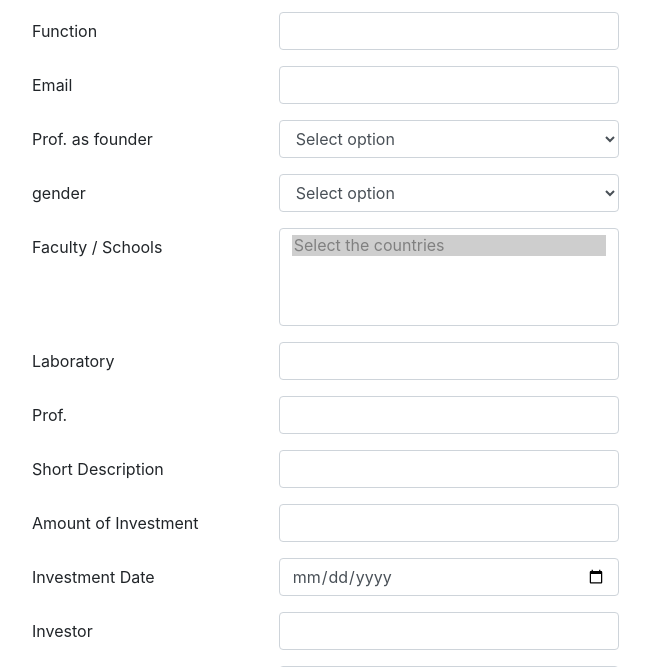
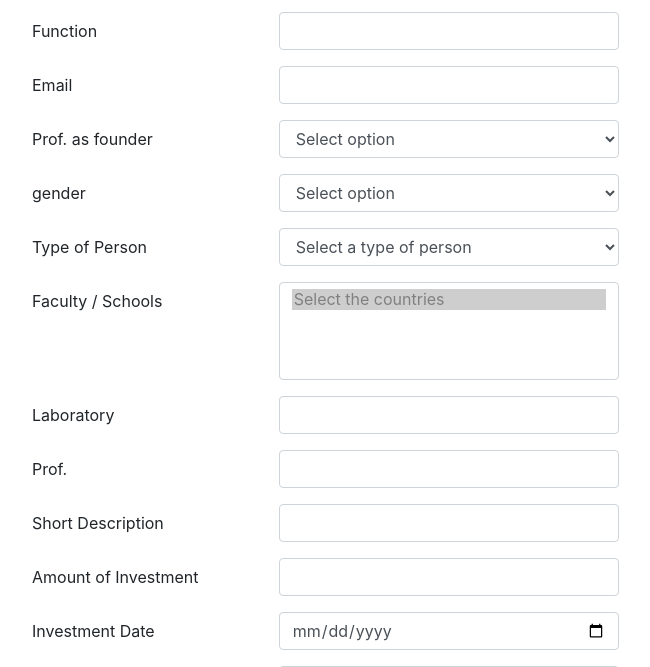
Before and after one commit to epfl-si/vpi-startups, a PHP site: page /add_new_company.php in a window 1280 px wide. Shown: the part 1222-1889 px from the top of the page, without its empty margins (68-718 px from the left). Run offline with PHP 8.4, Linux system fonts and the light colour scheme; the visitor is signed in with stand-in values (Sample User, id 1); data that the repository does not hold is empty; some libraries are stand-ins or nearby versions.

Commit message:
corrections for adding a new startup to the database

```diff
--- a/add_new_company.php
+++ b/add_new_company.php
@@ -65,9 +65,9 @@ if(isset($_SESSION['user']))
                 </div>
                 <!-- Combobox pour afficher tout les types d\'une startup -->
                 <div class="form-group row">
-                    <label for="type" class="col-sm-4 col-form-label">Type Startup</label>
+                    <label for="type_startup" class="col-sm-4 col-form-label">Type Startup</label>
                     <div class="col-sm-6">
-                        <select class="form-control" class="selectpicker" data-dropup-auto="true" name="type" id="type">
+                        <select class="form-control" class="selectpicker" data-dropup-auto="true" name="type_startup" id="type_startup">
                             <option name="NULL" value="NULL" disabled selected>Select a type</option>
                             <option name="none" value="None">None</option>';
                             $type_data = $db-> query('SELECT type_startup FROM type_startup');
@@ -84,7 +84,7 @@ if(isset($_SESSION['user']))
                 <div class="form-group row">
                     <label for="category" class="col-sm-4 col-form-label">Category</label>
                     <div class="col-sm-6">
-                    <select class="form-control" class="selectpicker" data-dropup-auto="true" name="category id="category>
+                    <select class="form-control" class="selectpicker" data-dropup-auto="true" name="category" id="category">
                         <option name="NULL" value="NULL" disabled selected>Select a category</option>';
                         $category_data = $db-> query('SELECT category FROM category');
                         $data_category = $category_data -> fetchAll();
@@ -128,7 +128,7 @@ if(isset($_SESSION['user']))
                 </div>
                 <!-- Combobox pour afficher tout les sectors d\'une startup -->
                 <div class="form-group row">
-                    <label for="sectors" class="col-sm-4 col-form-label">Sectors </label>
+                    <label for="sector" class="col-sm-4 col-form-label">Sectors </label>
                     <div class="col-sm-6">
                         <select class="form-control" class="selectpicker" data-dropup-auto="true" name="sector" id="sector">
                             <option name="NULL" value="NULL" disabled selected>Select a sector</option>';
@@ -215,8 +215,8 @@ if(isset($_SESSION['user']))
                     <div class="col-sm-6">
                         <select class="form-control" class="selectpicker" data-dropup-auto="true" name="prof_as_founder" id="prof_as_founder">
                             <option name="NULL" value="NULL" disabled selected>Select option</option>
-                            <option value="yes">Yes</option>
-                            <option value="no">No</option>
+                            <option value="1">Yes</option>
+                            <option value="0">No</option>
                         </select>
                     </div>
                 </div>
@@ -226,8 +226,24 @@ if(isset($_SESSION['user']))
                     <div class="col-sm-6">
                         <select class="form-control" class="selectpicker" data-dropup-auto="true" name="gender" id="gender">
                             <option name="NULL" value="NULL" disabled selected>Select option</option>
-                            <option value="yes">Yes</option>
-                            <option value="no">No</option>
+                            <option value="1">Yes</option>
+                            <option value="0">No</option>
+                        </select>
+                    </div>
+                </div>
+                <!-- Champ pour le type de personne de la startup-->
+                <div class="form-group row">
+                    <label for="type_of_person" class="col-sm-4 col-form-label">Type of Person </label>
+                    <div class="col-sm-6">
+                        <select class="form-control" class="selectpicker" data-dropup-auto="true" name="type_of_person" id="type_of_person">
+                            <option name="NULL" value="NULL" disabled selected>Select a type of person</option>';
+                            $type_of_person_data = $db-> query('SELECT type_of_person FROM type_of_person');
+                            $data_type_of_person = $type_of_person_data -> fetchAll();
+                            foreach ($data_type_of_person as $type_of_person)
+                            {
+                                echo '<option value="'.$type_of_person['type_of_person'].'">'.$type_of_person['type_of_person'].'</option>';
+                            }
+                        echo '
                         </select>
                     </div>
                 </div>
@@ -358,7 +374,7 @@ if(isset($_SESSION['user']))
                 var epfl_grant_after_check = document.getElementById("epfl_grant").value;
 
                 //Récuperer la valeur du champs avec l\'id awards_competitions
-                var awards_competitions_after_check = document.getElementById("awards_competitions").value;
+                var awards_competition_after_check = document.getElementById("awards_competitions").value;
 
                 //Récuperer la valeur du champs avec l\'id key_words
                 var key_words_after_check = document.getElementById("key_words").value;
@@ -370,7 +386,7 @@ if(isset($_SESSION['user']))
                 var firstname_after_check = document.getElementById("firstname").value;
 
                 //Récuperer la valeur du champs avec l\'id function
-                var function_after_check = document.getElementById("function_startup").value;
+                var function_startup_after_check = document.getElementById("function_startup").value;
 
                 //Récuperer la valeur du champs avec l\'id email
                 var email_after_check = document.getElementById("email").value;
@@ -399,29 +415,20 @@ if(isset($_SESSION['user']))
                 //Si les regex ont été respectées, alors il démarre l\'écriture des données dans la base de données
 
                 //Mettre dans des variables les valeurs des comboboxes
-                var selected_status = document.querySelectorAll("#status option:checked");
-                var values_status = Array.from(selected_status).map(el => el.value);
 
-                var selected_type_startup = document.querySelectorAll("#type_startup option:checked");
-                var values_type_startup = Array.from(selected_type_startup).map(el => el.value);
-
-                var selected_sector = document.querySelectorAll("#sector option:checked");
-                var values_sector = Array.from(selected_sector).map(el => el.value);
-
-                var selected_category = document.querySelectorAll("#category option:checked");
-                var values_category = Array.from(selected_category).map(el => el.value);
+                var status = document.getElementById("status").value;
+                var type_startup = document.getElementById("type_startup").value;
+                var sector = document.getElementById("sector").value;
+                var category = document.getElementById("category").value;
+                var ceo_education_level = document.getElementById("ceo_education_level").value;
+                var prof_as_founder = document.getElementById("prof_as_founder").value;
+                var gender = document.getElementById("gender").value;
+                var type_of_person = document.getElementById("type_of_person").value;
+                var stage_of_investment = document.getElementById("stage_of_investment").value;
+                var type_of_investment = document.getElementById("type_of_investment").value;
 
                 var selected_impact_sdg = document.querySelectorAll("#impact_sdg option:checked");
                 var values_impact_sdg = Array.from(selected_impact_sdg).map(el => el.value);
-
-                var selected_ceo_education_level = document.querySelectorAll("#ceo_education_level option:checked");
-                var values_ceo_education_level = Array.from(selected_ceo_education_level).map(el => el.value);
-
-                var selected_prof_as_founder = document.querySelectorAll("#prof_as_founder option:checked");
-                var values_prof_as_founder = Array.from(selected_prof_as_founder).map(el => el.value);
-
-                var selected_gender = document.querySelectorAll("#gender option:checked");
-                var values_gender = Array.from(selected_gender).map(el => el.value);
 
                 var selected_faculty_schools = document.querySelectorAll("#faculty_schools option:checked");
                 var values_faculty_schools = Array.from(selected_faculty_schools).map(el => el.value);
@@ -429,16 +436,9 @@ if(isset($_SESSION['user']))
                 var selected_founders_country = document.querySelectorAll("#founders_country option:checked");
                 var values_founders_country = Array.from(selected_founders_country).map(el => el.value);
 
-                var selected_stage_of_investment = document.querySelectorAll("#stage_of_investment option:checked");
-                var values_stage_of_investment = Array.from(selected_stage_of_investment).map(el => el.value);
-
-                var selected_type_of_investment = document.querySelectorAll("#type_of_investment option:checked");
-                var values_type_of_investment = Array.from(selected_type_of_investment).map(el => el.value);
-
 
                 //Tester si toutes les regex du formulaire ont été respectées
                 var resultat_form = form_add_new_company.checkValidity();
-
                 //Si les regex ont été respectées
                 if(resultat_form == true)
                 {
@@ -446,7 +446,7 @@ if(isset($_SESSION['user']))
                     var valid="true";
 
                     if (valid == "true")
-                    {   console.log(company_name_after_check);
+                    {
                         //Ecrire des données saisies par l\'utilisateur dans la base de données
                         $.ajax
                         ({
@@ -459,30 +459,32 @@ if(isset($_SESSION['user']))
                                 founding_date:founding_date_after_check,
                                 web:web_after_check,
                                 rc:rc_after_check,
-                                status:values_status,
+                                status:status,
                                 exit_year:exit_year_after_check,
-                                type_startup:values_type_startup,
-                                category:values_category,
+                                type_startup:type_startup,
+                                category:category,
                                 epfl_grant:epfl_grant_after_check,
                                 impact_sdg:values_impact_sdg,
-                                sector:values_sector,
+                                sector:sector,
                                 key_words:key_words_after_check,
-                                ceo_education_level:values_ceo_education_level,
+                                awards_competition:awards_competition_after_check,
+                                ceo_education_level:ceo_education_level,
                                 founders_country:values_founders_country,
                                 name:name_after_check,
                                 firstname:firstname_after_check,
-                                function_startups:function_after_check,
+                                function_startup:function_startup_after_check,
                                 email:email_after_check,
-                                prof_as_founder:values_prof_as_founder,
-                                gender:values_gender,
+                                prof_as_founder:prof_as_founder,
+                                gender:gender,
+                                type_of_person:type_of_person,
                                 faculty_schools:values_faculty_schools,
                                 laboratory:laboratory_after_check,
                                 prof:prof_after_check,
                                 amount:amount_after_check,
                                 investment_date:investment_date_after_check,
                                 investor:investor_after_check,
-                                type_of_investment:values_type_of_investment,
-                                stage_of_investment:values_stage_of_investment,
+                                type_of_investment:type_of_investment,
+                                stage_of_investment:stage_of_investment,
                                 short_description:short_description_after_check,
                             },
                             success:function(data)
```
Also changed, not shown: tools/add_new_company_db.php (+36 -21 lines).
